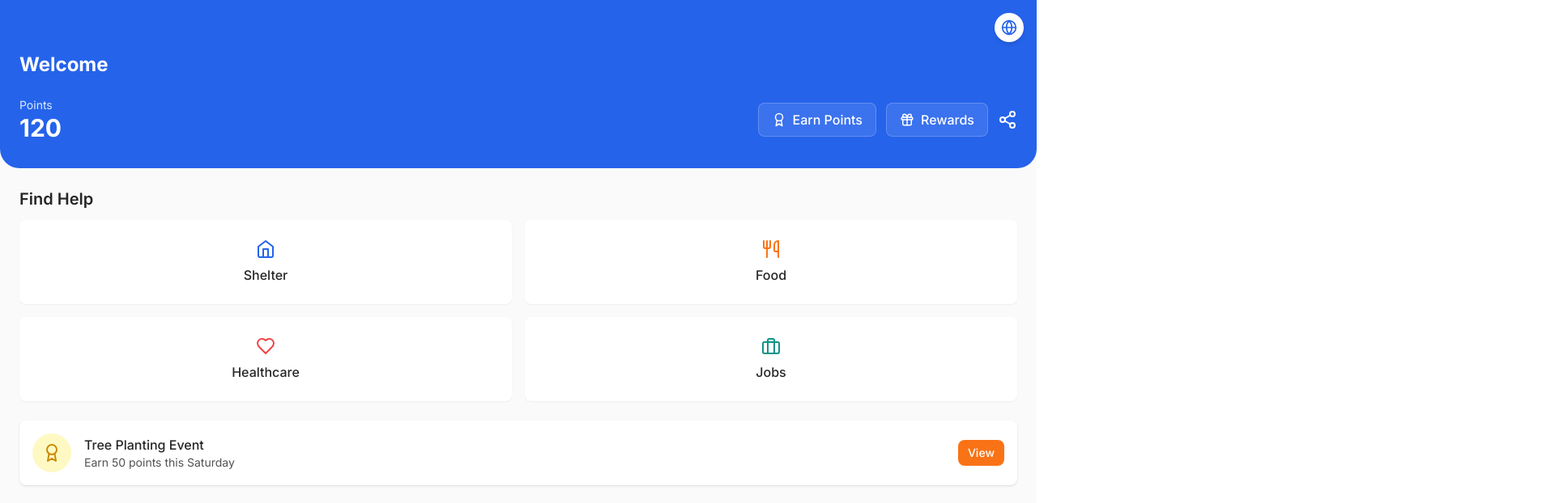
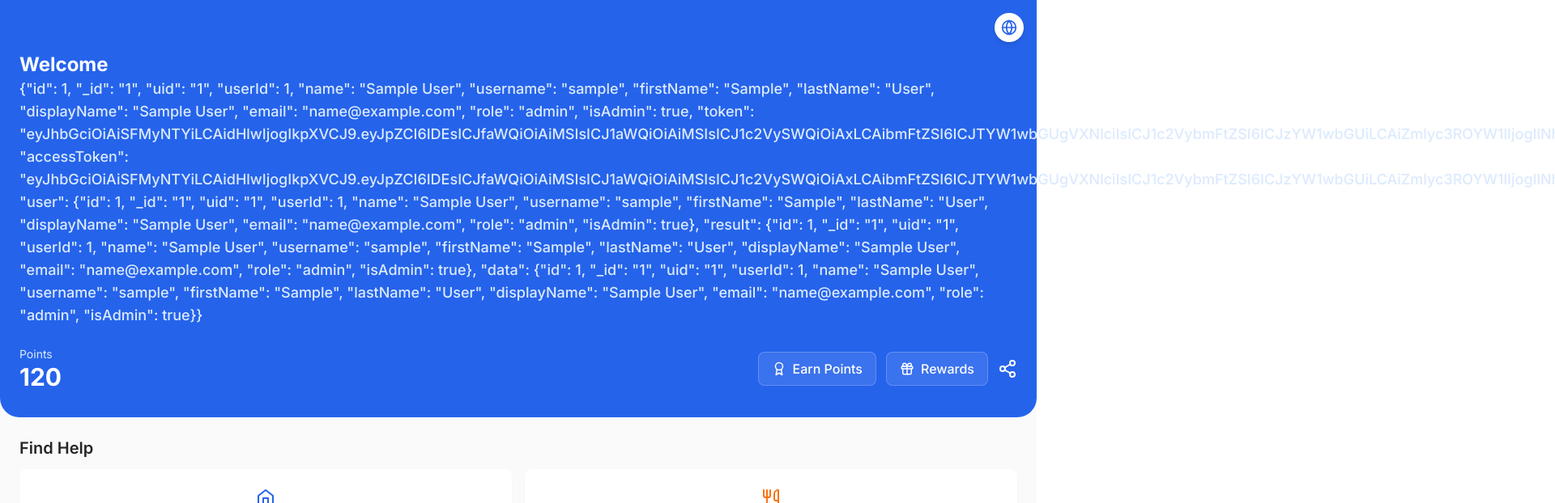
Before and after one commit to Nak1106/ConnectSJ, a React (Vite) app: page /dashboard in a window 1280 px wide. Shown: the top 622 px of the page at 81% size, 1920 px wide, since content can reach past the window. Built offline with nearby package versions, Linux system fonts and the light colour scheme; no server answers; sample sign-in values are in the browser's storage.

Commit message:
fetch username from storage

```diff
--- a/src/pages/Dashboard.tsx
+++ b/src/pages/Dashboard.tsx
@@ -26,8 +26,8 @@ const Dashboard: React.FC<DashboardProps> = ({ onLogout }) => {
   const navigate = useNavigate();
 
   // Get username from localStorage for welcome message
-  const userString = localStorage.getItem("user");
-  const user = userString ? JSON.parse(userString) : { calstateId: "" };
+  const user = localStorage.getItem("user");
+  // const user = userString ? JSON.parse(userString) : { calstateId: "" };
 
   const resourceCategories = [
     {
@@ -96,9 +96,7 @@ const Dashboard: React.FC<DashboardProps> = ({ onLogout }) => {
       <div className="bg-primary-600 text-white p-6 pt-16 rounded-b-3xl">
         <motion.div variants={itemVariants} className="mb-6">
           <h1 className="text-2xl font-bold">{t("dashboard.welcome")}</h1>
-          <p className="text-primary-100 text-lg font-medium">
-            {user.calstateId}
-          </p>
+          <p className="text-primary-100 text-lg font-medium">{user}</p>
         </motion.div>
 
         <motion.div
@@ -130,7 +128,7 @@ const Dashboard: React.FC<DashboardProps> = ({ onLogout }) => {
               className="cursor-pointer"
               onClick={() => {
                 navigator.clipboard.writeText(
-                  `https://connect-sj.vercel.app/ref/${user.calstateid}`
+                  `https://connect-sj.vercel.app/ref/${user}`
                 );
               }}
             />
```
